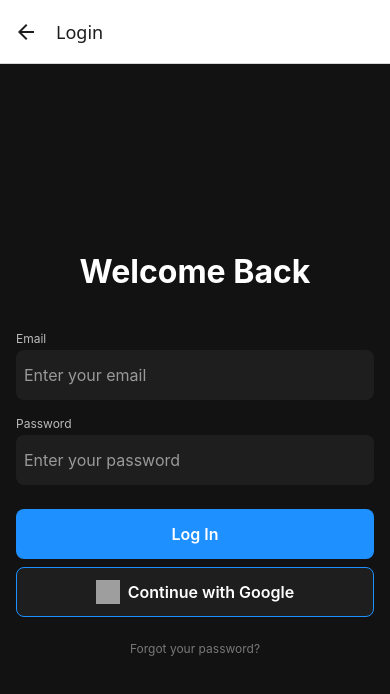
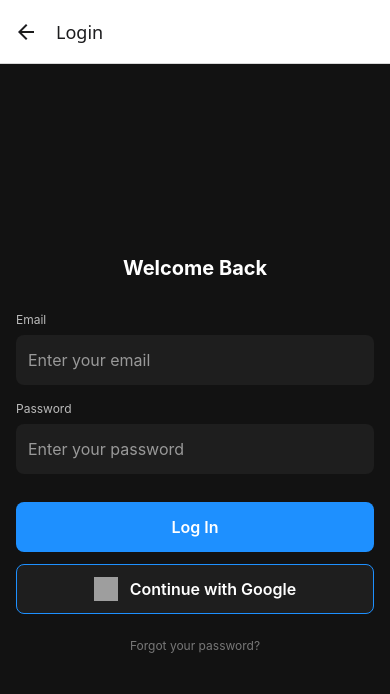
Before and after one commit to rwpace0/mobile-app-dev, a React Native app in the folder Workout/: screen /Login in a window 390 px wide. Shown: the top 694 px of the page. Built offline with nearby package versions, Linux system fonts and the light colour scheme; grey boxes are pictures that could not be loaded.

Commit message:
update styling and display

```diff
--- a/Workout/constants/colors.js
+++ b/Workout/constants/colors.js
@@ -1,10 +1,32 @@
+export default {
+  // base theme colors
+  backgroundDark: '#121212',
+  backgroundMedium: '#1A1A1A',
+  inputBackground: '#1E1E1E',
+  cardBackground: '#242424',
+  divider: '#2A2A2A',
 
-export default {
-  backgroundDark: '#121212',
-  inputBackground: '#1E1E1E',
-  primaryBlue: '#1E90FF',
-  textWhite: '#FFFFFF',
-  textLight: '#BBBBBB',
-  placeholder: '#999999',
-  footerText: '#777777',
+  // primary colors
+  primaryBlue: '#1E90FF',     // main action color
+  primaryLight: '#47A3FF',    // lighter variant for hover states
+  primaryDark: '#0070D6',     // darker variant for pressed states
+
+  // Text colors
+  textWhite: '#FFFFFF',       // primary text
+  textLight: '#BBBBBB',       // secondary text
+  textFaded: '#999999',       // fade text
+  placeholder: '#777777',     // placeholder text
+  footerText: '#777777',      // foter text
+  textDisabled: '#555555',    // disabled text
+
+  // accent colors
+  accentGreen: '#4CD964',     // success states
+  accentRed: '#FF3B30',       // error states
+  accentOrange: '#FF9500',    // warning states
+  accentPurple: '#AF52DE',    // secondary accent
+
+  // opacity variants for overlays
+  overlayDark: 'rgba(0, 0, 0, 0.7)',
+  overlayMedium: 'rgba(0, 0, 0, 0.5)',
+  overlayLight: 'rgba(0, 0, 0, 0.3)',
 };
--- a/Workout/constants/theme.js
+++ b/Workout/constants/theme.js
@@ -1,22 +1,112 @@
 export const Spacing = {
   none: 0,
-  xs: 4,
-  s: 8,
+  xxxs: 2,
+  xxs: 4,
+  xs: 8,
+  s: 12,
   m: 16,
   l: 24,
-  xl: 40,
+  xl: 32,
+  xxl: 40,
+  xxxl: 64,
 };
 
 export const FontSize = {
+  tiny: 10,
   small: 12,
+  caption: 14,
   base: 16,
-  large: 32,
+  medium: 18,
+  large: 20,
+  xlarge: 24,
+  xxlarge: 28,
+  title: 32,
+  header: 40,
+};
+
+export const FontWeight = {
+  thin: "300",
+  regular: "400",
+  medium: "500",
+  semiBold: "600",
+  bold: "700",
+  heavy: "800",
+};
+
+export const FontFamily = {
+  primary: "System", // default system font
+};
+
+export const LineHeight = {
+  tight: 1.15, // For headers
+  normal: 1.4, // For paragraph text
+  relaxed: 1.6, // For longer texts
 };
 
 export const BorderRadius = {
+  none: 0,
+  xs: 2,
   sm: 4,
   md: 8,
   lg: 12,
+  xl: 16,
+  round: "50%", // circular elements
 };
 
-export default { Spacing, FontSize, BorderRadius };
+export const Shadow = {
+  none: {
+    shadowColor: "transparent",
+    shadowOffset: { width: 0, height: 0 },
+    shadowOpacity: 0,
+    shadowRadius: 0,
+  },
+  small: {
+    shadowColor: "#000",
+    shadowOffset: { width: 0, height: 1 },
+    shadowOpacity: 0.2,
+    shadowRadius: 2,
+    elevation: 2,
+  },
+  medium: {
+    shadowColor: "#000",
+    shadowOffset: { width: 0, height: 2 },
+    shadowOpacity: 0.25,
+    shadowRadius: 3.84,
+    elevation: 5,
+  },
+  large: {
+    shadowColor: "#000",
+    shadowOffset: { width: 0, height: 4 },
+    shadowOpacity: 0.3,
+    shadowRadius: 6,
+    elevation: 10,
+  },
+};
+
+// Z-index - for stacking
+export const ZIndex = {
+  base: 0,
+  card: 10,
+  modal: 50,
+  toast: 100,
+  overlay: 1000,
+};
+
+// Animation times
+export const Animation = {
+  fast: 150,
+  normal: 250,
+  slow: 400,
+};
+
+export default {
+  Spacing,
+  FontSize,
+  FontWeight,
+  FontFamily,
+  LineHeight,
+  BorderRadius,
+  Shadow,
+  ZIndex,
+  Animation,
+};
--- a/Workout/pages/display.jsx
+++ b/Workout/pages/display.jsx
@@ -3,7 +3,11 @@ import { View, Text, FlatList } from "react-native";
 import exercises from "../assets/data/exersises.json";
 import styles from "../styles/display.styles";
 
+
+
 const DisplayPage = () => {
+
+
   const renderExerciseItem = ({ item }) => {
     return (
       <View style={styles.exerciseItem}>
```
